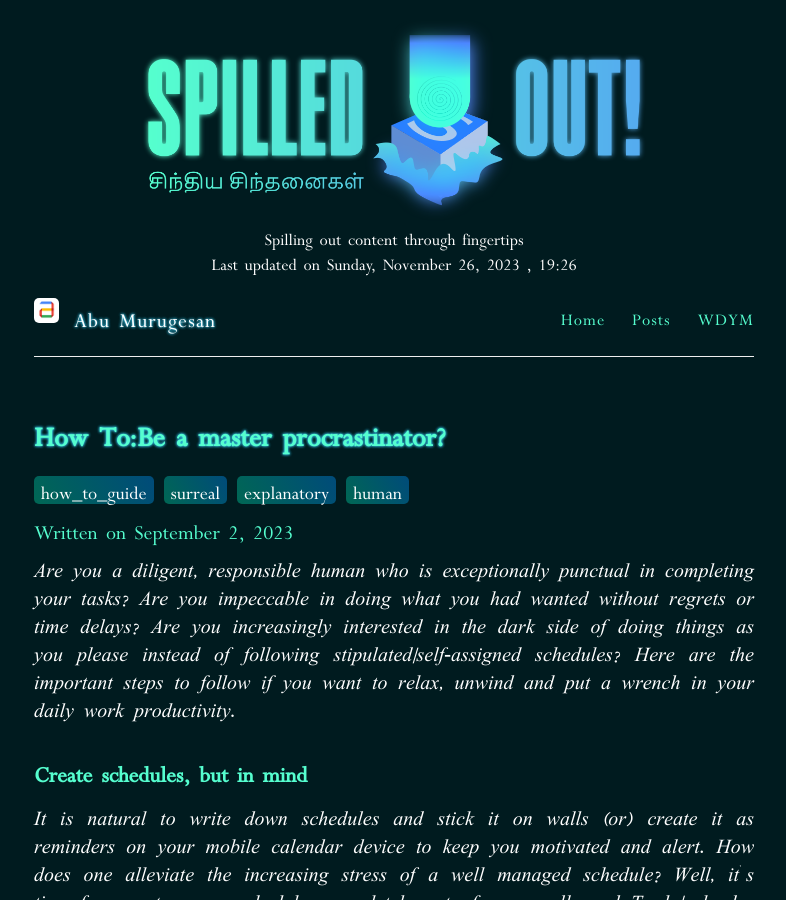
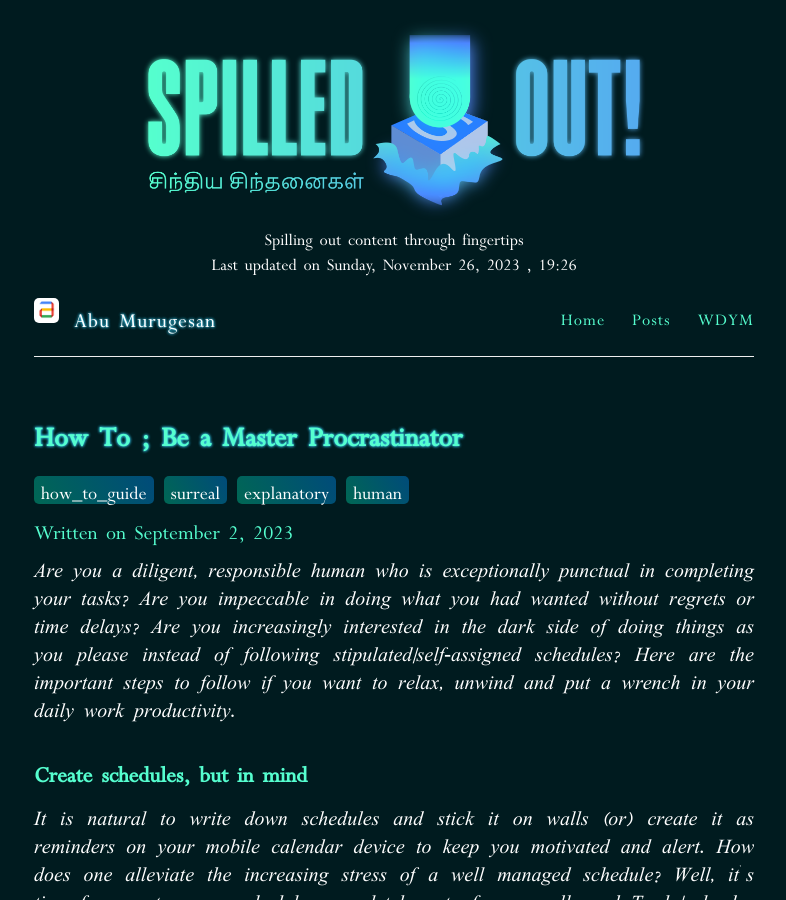
Before and after one commit to abumsd7/abumsd7.github.io, a Jekyll site: the page built from _posts/2023-09-02-Master-procrastinator.md, in a window 1280 px wide and 900 px high. Shown: the whole window, without its empty margins (246-1032 px from the left). Built offline with Jekyll 4.4.1, drawn with Linux system fonts in a browser that asks for light colours; comment, search, counter and statistics services are not loaded.

Commit message:
Nov26 Upd6

```diff
--- a/_posts/2023-09-02-Master-procrastinator.md
+++ b/_posts/2023-09-02-Master-procrastinator.md
@@ -1,6 +1,6 @@
 ---
 layout: post
-title: How To:Be a master procrastinator?
+title: How To ; Be a Master Procrastinator
 date: 2023-09-02 22:30:00 +0530
 tags: how_to_guide surreal explanatory human
 ---
```
